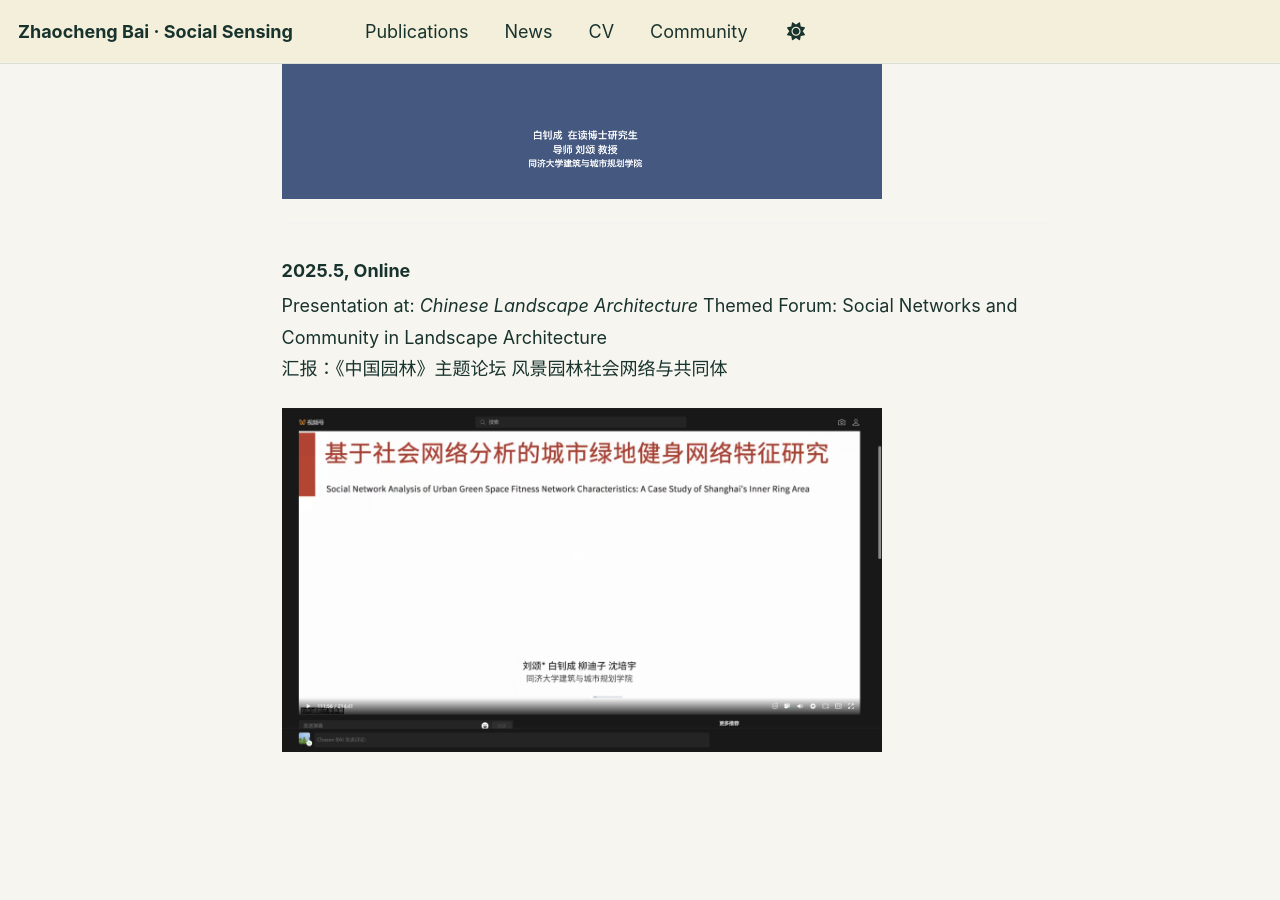
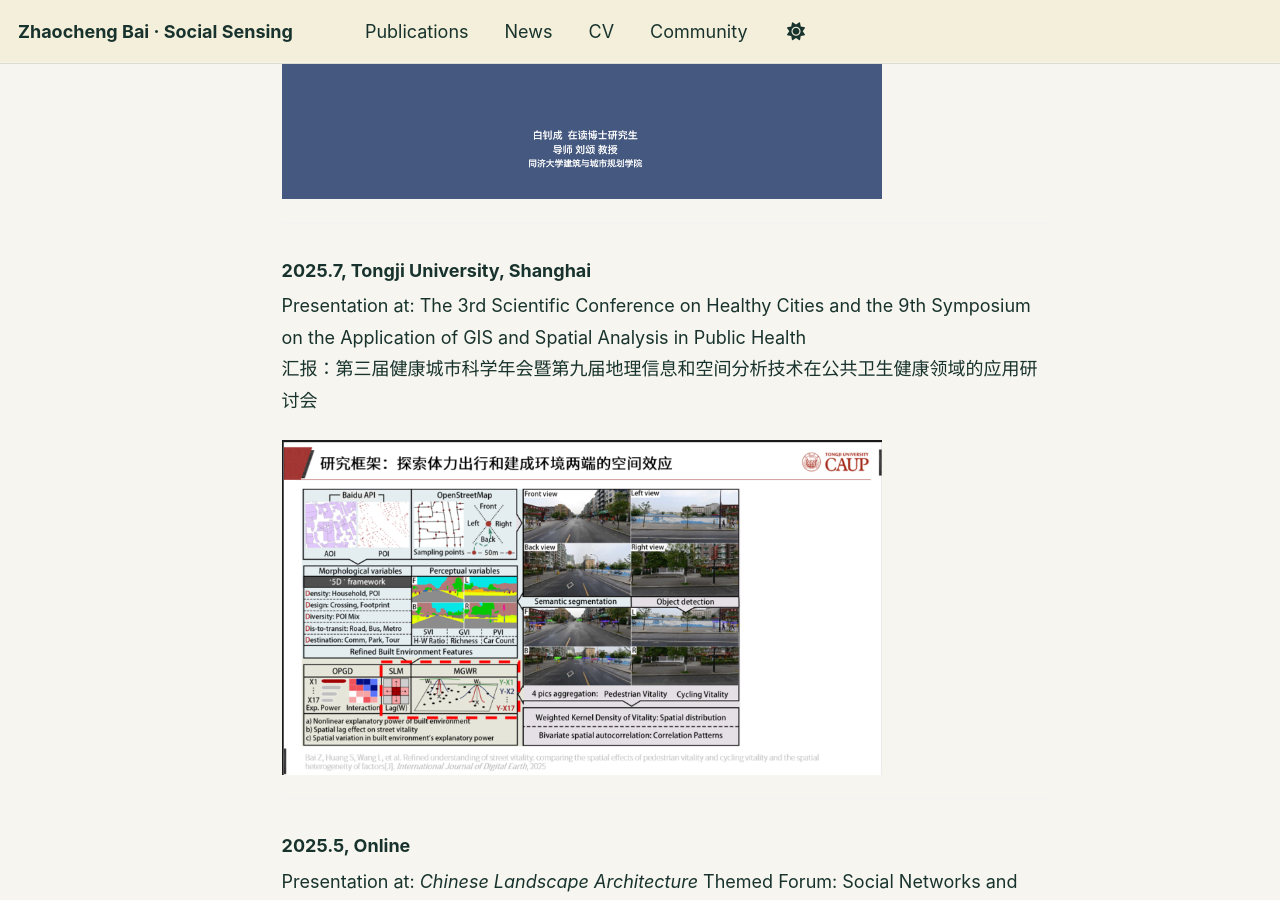
Before and after one commit to arsbai/arsbai.github.io, a Jekyll site: the page built from _pages/news.md, in a window 1280 px wide and 900 px high, scrolled down 3010 px. Built offline with Jekyll 4.4.1, drawn with Linux system fonts in a browser that asks for light colours; some web fonts are replaced; a script that is not in the unit is left out.

Commit message:
Restore July 2025 Healthy Cities conference news

```diff
--- a/_pages/news.md
+++ b/_pages/news.md
@@ -55,6 +55,16 @@ Presentation at: The 14th Chinese Landscape Architecture Education Conference an
 
 ---
 
+### 2025.7, Tongji University, Shanghai
+
+Presentation at: The 3rd Scientific Conference on Healthy Cities and the 9th Symposium on the Application of GIS and Spatial Analysis in Public Health
+<br>
+汇报：第三届健康城市科学年会暨第九届地理信息和空间分析技术在公共卫生健康领域的应用研讨会
+
+<img src="/images/healthy-cities-2025.png" alt="健康城市科学年会汇报：探索体力出行和建成环境两端的空间效应" style="width: 600px; max-width: 100%;">
+
+---
+
 ### 2025.5, Online
 
 Presentation at: *Chinese Landscape Architecture* Themed Forum: Social Networks and Community in Landscape Architecture
```
Also changed, not shown: images/healthy-cities-2025.png (added).
